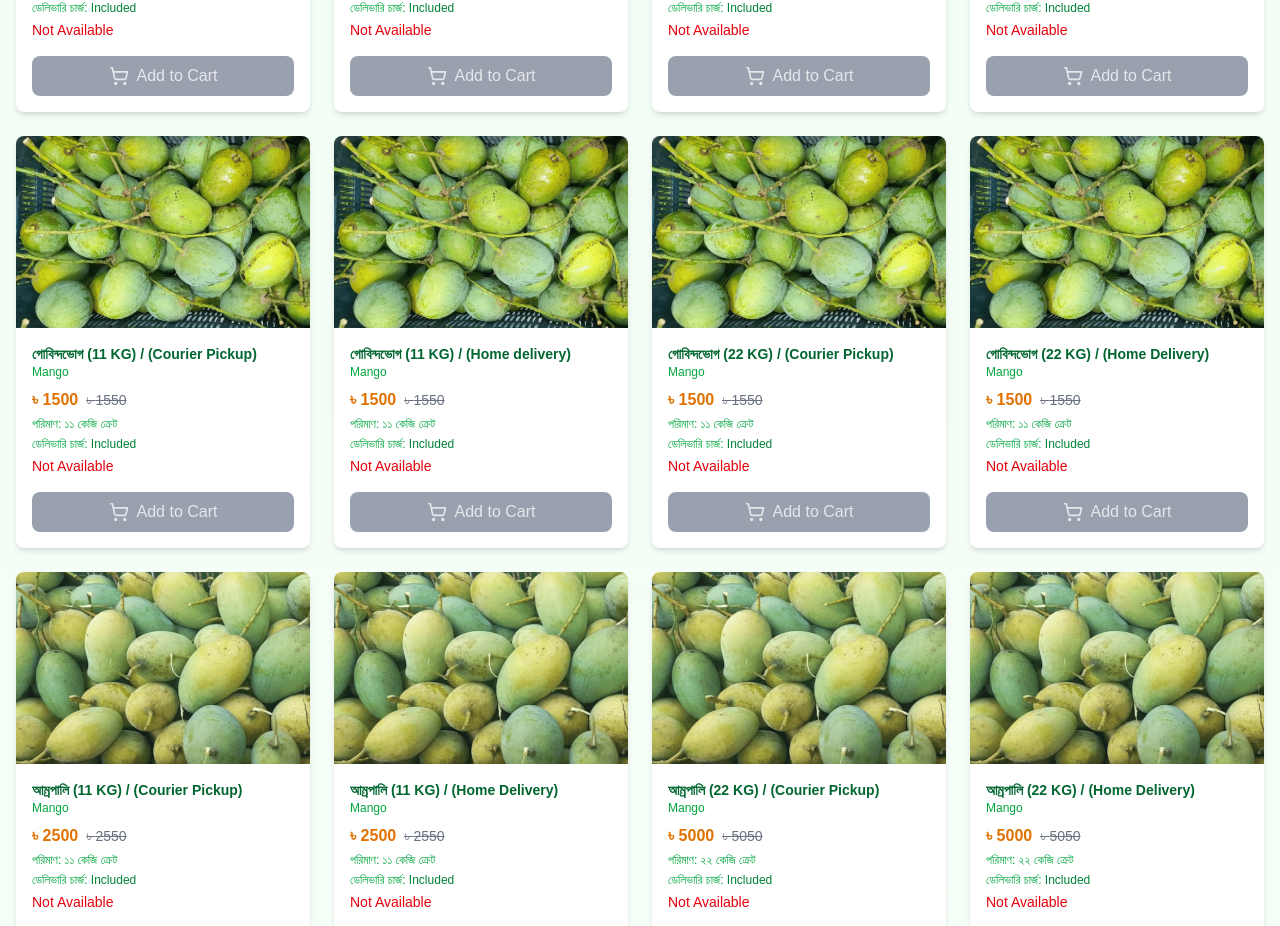
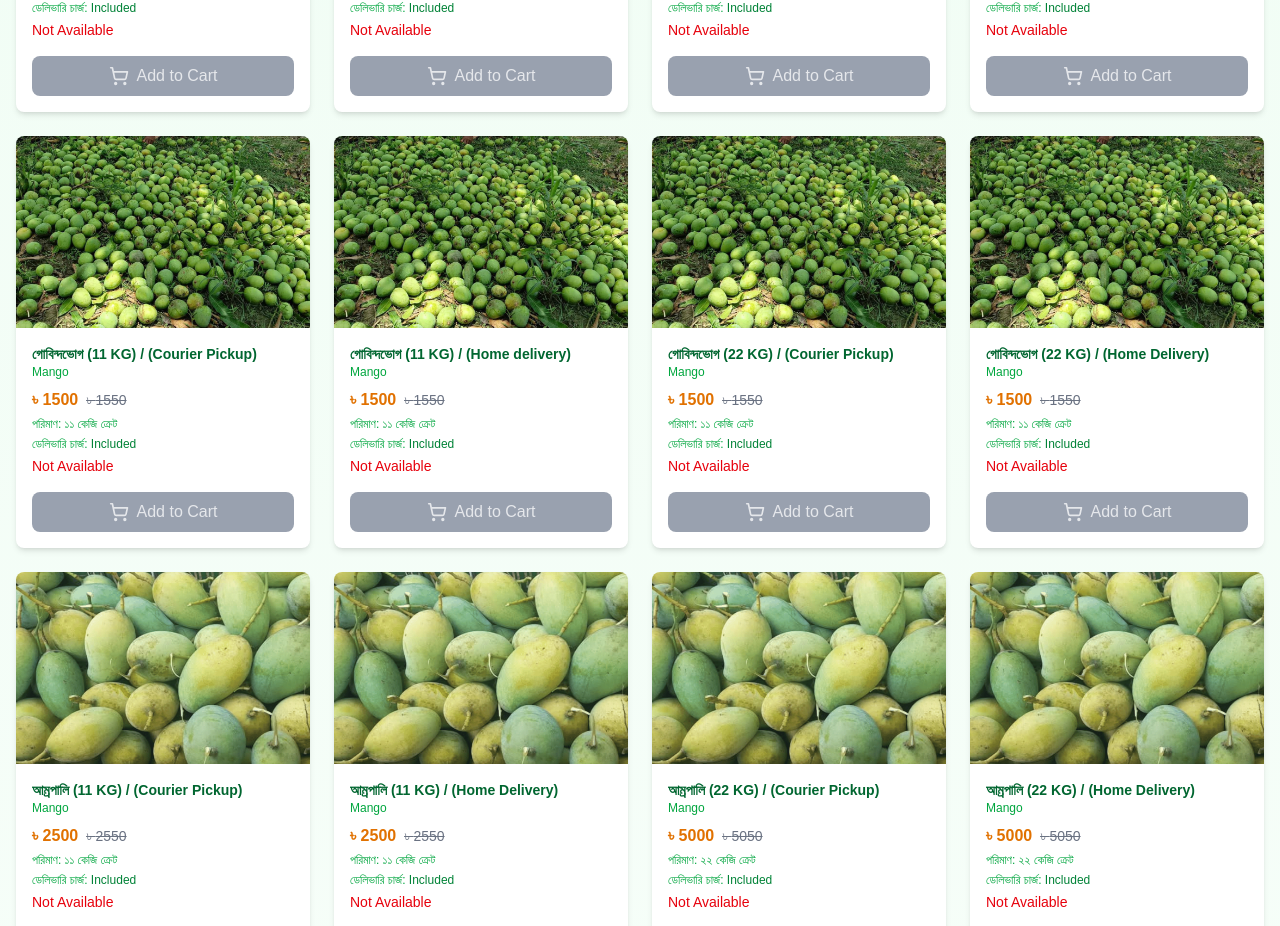
Before and after one commit to HubJourney123/ahnaf-farming-frontend, a Next.js app: page / in a window 1280 px wide. Shown: the part 2934-3860 px from the top of the page. Built offline with nearby package versions, Linux system fonts and the light colour scheme.

Commit message:
Update products.js
notun notun mango product add kora hoyse and many more

```diff
--- a/src/data/products.js
+++ b/src/data/products.js
@@ -126,7 +126,7 @@ const products = [
     en:'(Courier Pickup)',
     category: 'Mango',
     price: 1500,
-    image: '/mango/khirsapat.png',
+    image: '/mango/gobindo.jpeg',
     details: 'আমের সাইজ প্রতি ২০ কেজিতে প্রায় ৭৫-৯০ পিস হয়ে থাকে। নোট: প্রচন্ড গরমের কারণে বা কুরিয়ারে পরিবহণের সময় ৫-১০% আম হয়ত নষ্ট হতে পারে। এটা স্বাভাবিক। কিন্তু যদি ১৫% বা বেশি আম নষ্ট হয় তাহলে রাগারাগি না করে ছবিসহ বিষয়টা অবগত করার অনুরোধ রইল। আলোচনার মাধ্যমে অবশ্যই সমাধান করা হবে',
     availability: 'unavailable',
     পরিমাণ: '১১ কেজি ক্রেট',
@@ -138,7 +138,7 @@ const products = [
     en:'(Home delivery)',
     category: 'Mango',
     price: 1500,
-    image: '/mango/khirsapat.png',
+    image: '/mango/gobindo.jpeg',
     details: 'আমের সাইজ প্রতি ২০ কেজিতে প্রায় ৭৫-৯০ পিস হয়ে থাকে। নোট: প্রচন্ড গরমের কারণে বা কুরিয়ারে পরিবহণের সময় ৫-১০% আম হয়ত নষ্ট হতে পারে। এটা স্বাভাবিক। কিন্তু যদি ১৫% বা বেশি আম নষ্ট হয় তাহলে রাগারাগি না করে ছবিসহ বিষয়টা অবগত করার অনুরোধ রইল। আলোচনার মাধ্যমে অবশ্যই সমাধান করা হবে',
     availability: 'unavailable',
     পরিমাণ: '১১ কেজি ক্রেট',
@@ -150,7 +150,7 @@ const products = [
     en:'(Courier Pickup)',
     category: 'Mango',
     price: 1500,
-    image: '/mango/khirsapat.png',
+    image: '/mango/gobindo.jpeg',
     details: 'আমের সাইজ প্রতি ২০ কেজিতে প্রায় ৭৫-৯০ পিস হয়ে থাকে। নোট: প্রচন্ড গরমের কারণে বা কুরিয়ারে পরিবহণের সময় ৫-১০% আম হয়ত নষ্ট হতে পারে। এটা স্বাভাবিক। কিন্তু যদি ১৫% বা বেশি আম নষ্ট হয় তাহলে রাগারাগি না করে ছবিসহ বিষয়টা অবগত করার অনুরোধ রইল। আলোচনার মাধ্যমে অবশ্যই সমাধান করা হবে',
     availability: 'unavailable',
     পরিমাণ: '১১ কেজি ক্রেট',
@@ -162,7 +162,7 @@ const products = [
     en:'(Home Delivery)',
     category: 'Mango',
     price: 1500,
-    image: '/mango/khirsapat.png',
+    image: '/mango/gobindo.jpeg',
     details: 'আমের সাইজ প্রতি ২০ কেজিতে প্রায় ৭৫-৯০ পিস হয়ে থাকে। নোট: প্রচন্ড গরমের কারণে বা কুরিয়ারে পরিবহণের সময় ৫-১০% আম হয়ত নষ্ট হতে পারে। এটা স্বাভাবিক। কিন্তু যদি ১৫% বা বেশি আম নষ্ট হয় তাহলে রাগারাগি না করে ছবিসহ বিষয়টা অবগত করার অনুরোধ রইল। আলোচনার মাধ্যমে অবশ্যই সমাধান করা হবে',
     availability: 'unavailable',
     পরিমাণ: '১১ কেজি ক্রেট',
```
